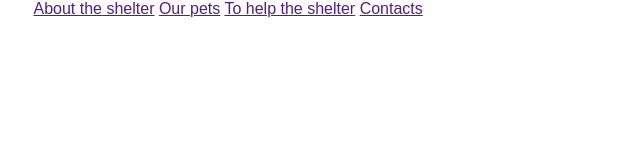
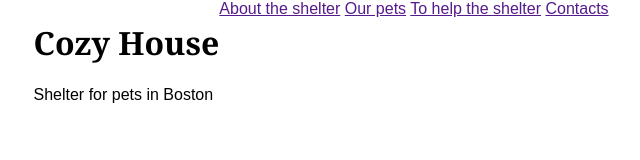
Before and after one commit to Alexey-Glazov/COOP_work, a plain HTML site: page Animal_shelter/index.html in a window 1280 px wide. Shown: the whole page, without its empty margins (19-659 px from the left). Drawn offline with Linux system fonts and the light colour scheme.

Commit message:
Update index.html

```diff
--- a/Animal_shelter/index.html
+++ b/Animal_shelter/index.html
@@ -9,8 +9,10 @@
     <body>
         <header> <!--верстаю я-->
             <div class="wrapper">
+                <div class="container">
                     <div class="headtext">
-
+                        <h1>Cozy House</h1>
+                        <p>Shelter for pets in Boston</p>
                     </div>
                     <div class="navigation">
                         <nav>
@@ -21,6 +23,7 @@
                                 <a href="">Contacts</a>
                             </div>
                         </nav>
+                    </div>
                 </div>
             </div>
         </header>
```
Lines whose indentation alone changed are shown as unchanged.
